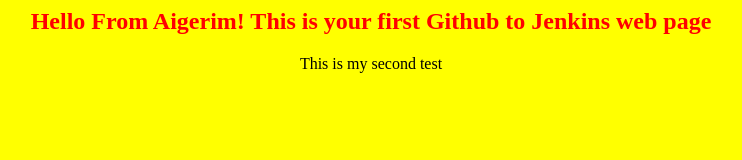
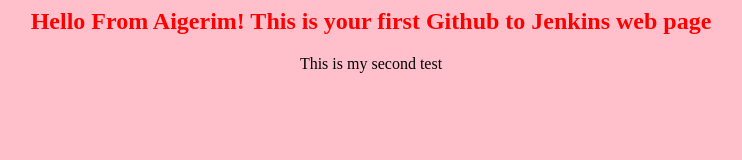
Before and after one commit to aigerimcode/app-jenkins, a plain HTML site: page index.html in a window 1280 px wide. Shown: the whole page, without its empty margins (269-1011 px from the left). Drawn offline with Linux system fonts and the light colour scheme.

Commit message:
Update index.html
changed background color

```diff
--- a/index.html
+++ b/index.html
@@ -1,5 +1,5 @@
 <html>
-<body style="background-color:yellow;">
+<body style="background-color:pink;">
 <center>
 <h2><font color=red>Hello From Aigerim! This is your first Github to Jenkins web page</font></h2>
 <font color=black>This is my second test</font>
```
